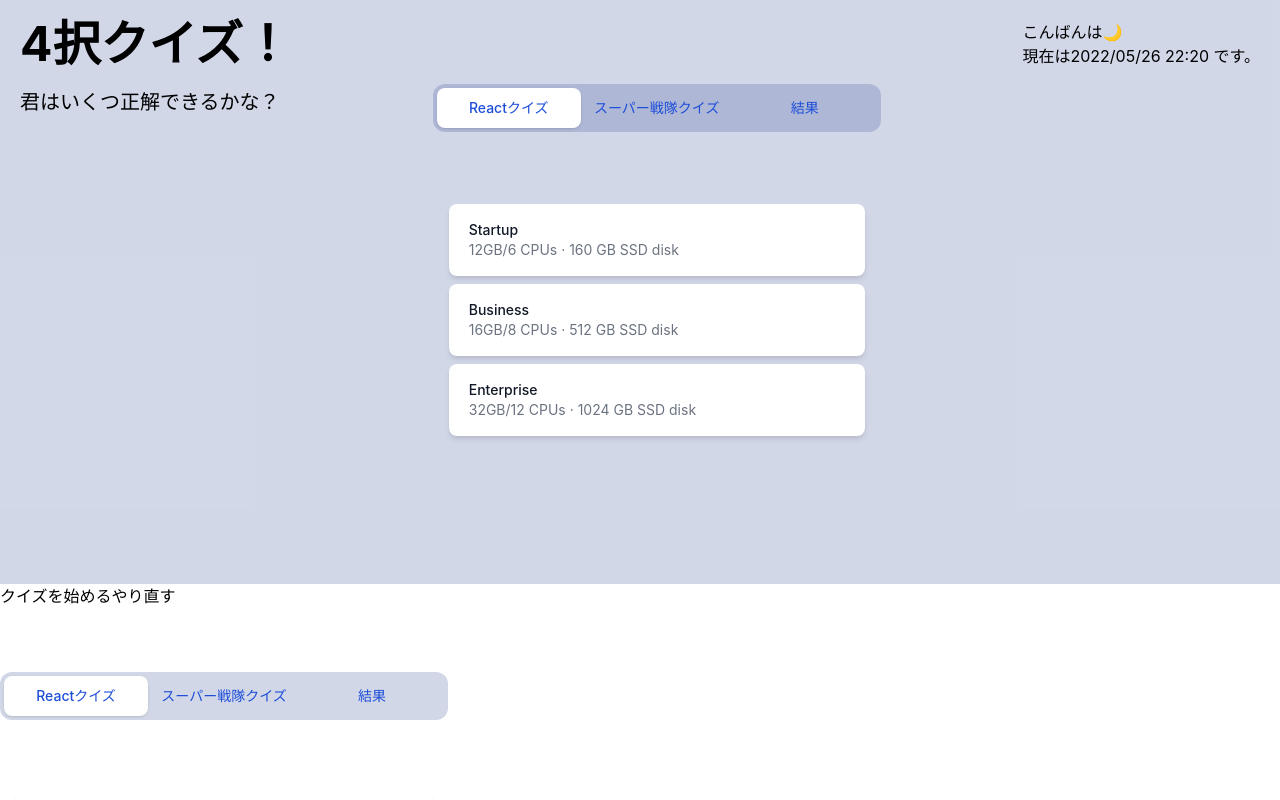
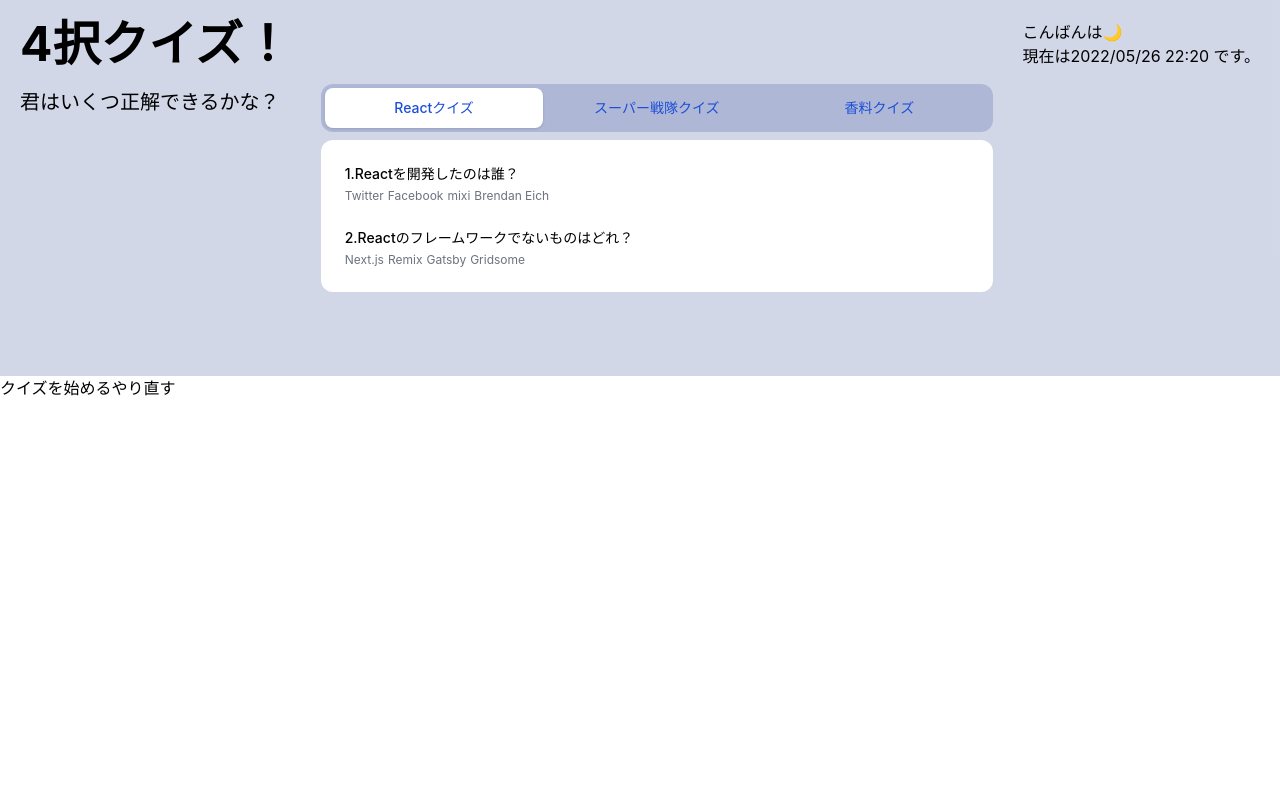
Before and after one commit to Mackie-S/RaiseTech_React, a React (Create React App) app: page / in a window 1280 px wide. Shown: the top 800 px of the page. Built offline with nearby package versions, Linux system fonts and the light colour scheme.

Commit message:
test commit because my macbook was renewed

```diff
--- a/src/App.jsx
+++ b/src/App.jsx
@@ -1,10 +1,8 @@
 import { useState } from "react";
 import "./App.css";
-import { Quizzes } from "./Components/Quizzes";
 import { MyTabs } from "./Components/MyTabs";
 // import { RequiredAleart } from "./Components/RequiredAleart";
 import { Header } from "./Components/Header";
-import { MyRadioGroup } from "./Components/MyRadioGroup";
 
 export const App = () => {
   const [isShowQuizzes, setIsShowQuizzes] = useState(false);
@@ -23,10 +21,9 @@
       <button onClick={onClickStart}>クイズを始める</button>
       <button onClick={onClickReset}>やり直す</button>
       {isShowQuizzes && (
-        <Quizzes />
+        <MyTabs />
       )}
-      <MyTabs />
-      <MyRadioGroup />
+
       {/* <RequiredAleart /> */}
     </>
   );
--- a/src/Components/MyRadioGroup.jsx
+++ b/src/Components/MyRadioGroup.jsx
@@ -1,84 +1,101 @@
-import { useState } from "react";
-import { RadioGroup } from "@headlessui/react";
+// import { useState, useMemo } from "react";
+// import { RadioGroup } from "@headlessui/react";
 
-const plans = [
-  {
-    name: "Startup",
-    ram: "12GB",
-    cpus: "6 CPUs",
-    disk: "160 GB SSD disk",
-  },
-  {
-    name: "Business",
-    ram: "16GB",
-    cpus: "8 CPUs",
-    disk: "512 GB SSD disk",
-  },
-  {
-    name: "Enterprise",
-    ram: "32GB",
-    cpus: "12 CPUs",
-    disk: "1024 GB SSD disk",
-  },
-];
+// export const MyRadioGroup = (props) => {
+//   const [selected, setSelected] = useState();
+//   const [isShowAnswers, setIsShowAnswers] = useState(false);
 
-export const MyRadioGroup = () => {
-  const [selected, setSelected] = useState();
+//   const onClickshow = () => {
+//     setIsShowAnswers(!isShowAnswers);
+//   };
 
-  return (
-    <div className="w-full px-4 py-16">
-      <div className="mx-auto w-full max-w-md">
-        <RadioGroup value={selected} onChange={setSelected}>
-          <RadioGroup.Label className="sr-only">Server size</RadioGroup.Label>
-          <div className="space-y-2">
-            {plans.map((plan) => (
-              <RadioGroup.Option
-                key={plan.name}
-                value={plan}
-                className={({ active, checked }) =>
-                  `${active ? "ring-2 ring-white ring-opacity-60 ring-offset-2 ring-offset-sky-300" : ""}
-                    ${checked ? "bg-sky-900 bg-opacity-75 text-white" : "bg-white"}
-                      relative flex cursor-pointer rounded-lg px-5 py-4 shadow-md focus:outline-none`
-                }
-              >
-                {({ active, checked }) => (
-                  <>
-                    <div className="flex w-full items-center justify-between">
-                      <div className="flex items-center">
-                        <div className="text-sm">
-                          <RadioGroup.Label as="p" className={`font-medium  ${checked ? "text-white" : "text-gray-900"}`}>
-                            {plan.name}
-                          </RadioGroup.Label>
-                          <RadioGroup.Description as="span" className={`inline ${checked ? "text-sky-100" : "text-gray-500"}`}>
-                            <span>
-                              {plan.ram}/{plan.cpus}
-                            </span>{" "}
-                            <span aria-hidden="true">&middot;</span> <span>{plan.disk}</span>
-                          </RadioGroup.Description>
-                        </div>
-                      </div>
-                      {checked && (
-                        <div className="shrink-0 text-white">
-                          <CheckIcon className="h-6 w-6" />
-                        </div>
-                      )}
-                    </div>
-                  </>
-                )}
-              </RadioGroup.Option>
-            ))}
-          </div>
-        </RadioGroup>
-      </div>
-    </div>
-  );
-};
+//   // クイズリストの状態変化を制御するためにuseState使用
+//   const [qLIsts,setQLists] = useState(props);
 
-function CheckIcon(props) {
-  return (
-    <svg viewBox="0 0 24 24" fill="none" {...props}>
-      <circle cx={12} cy={12} r={12} fill="#fff" opacity="0.2" />
-      <path d="M7 13l3 3 7-7" stroke="#fff" strokeWidth={1.5} strokeLinecap="round" strokeLinejoin="round" />
-    </svg>
-  );
-}
+//   // onChangeで使用する
+//   const inputAnswer = (selectedAnswer, targetIndex) => {
+//     setQLists(qLIsts.map((list, index) => (index === targetIndex ? { ...list, selectedAnswer } : list)));
+//   };
+
+//   const correctAnswers = useMemo(() => qLIsts.filter(({ Correct, selectedAnswer }) => Correct === selectedAnswer).length, [qLIsts]);
+
+//   const variableMessage = () => {
+//     if (correctAnswers === 0) {
+//       return "残念👋";
+//     } else if (correctAnswers === 1) {
+//       return "がんばれ💪";
+//     } else if (correctAnswers === 2) {
+//       return "まだまだ✊";
+//     } else if (correctAnswers === 3) {
+//       return "もう少し✋";
+//     } else if (correctAnswers === 4) {
+//       return "おめでとう👏 全";
+//     }
+//   };
+
+//   return (
+//     <div className="w-full px-4 py-16">
+//       <div className="mx-auto w-full max-w-md">
+//         {qLIsts.map(({ Question, Answers, Correct, selectedAnswer }, index) => {
+//           return(
+//         <>
+//           <RadioGroup value={selected} onChange={setSelected}>
+//             <RadioGroup.Label className="sr-only">Server size</RadioGroup.Label>
+//             <div className="space-y-2">
+//               <RadioGroup.Option
+//                 key={Question}
+//                 value={selected}
+//                 className={({ active, checked }) =>
+//                   `${active ? "ring-2 ring-white ring-opacity-60 ring-offset-2 ring-offset-sky-300" : ""}
+//                     ${checked ? "bg-sky-900 bg-opacity-75 text-white" : "bg-white"}
+//                       relative flex cursor-pointer rounded-lg px-5 py-4 shadow-md focus:outline-none`
+//                 }
+//               >
+//                 {({ active, checked }) => (
+//                   <>
+//                     <div className="flex w-full items-center justify-between">
+//                       <div className="flex items-center">
+//                         <div className="text-sm">
+//                           <RadioGroup.Label as="p" className={`font-medium  ${checked ? "text-white" : "text-gray-900"}`}>
+//                             {Question}
+//                           </RadioGroup.Label>
+//                           <RadioGroup.Description as="span" className={`inline ${checked ? "text-sky-100" : "text-gray-500"}`}></RadioGroup.Description>
+//                         </div>
+//                       </div>
+//                       {checked && (
+//                         <div className="shrink-0 text-white">
+//                           <CheckIcon className="h-6 w-6" />
+//                         </div>
+//                       )}
+//                     </div>
+//                   </>
+//                 )}
+//               </RadioGroup.Option>
+//             </div>
+//             {isShowAnswers && selectedAnswer && <p>{Correct === selectedAnswer ? "正解" : "不正解"}</p>}
+//             </RadioGroup>;
+//             </>
+//           )
+//         })}
+//       </div>
+//       <button
+//         onClick={() => {
+//           onClickshow();
+//           // errorMessage();
+//         }}
+//       >
+//         集計する
+//       </button>
+//       {isShowAnswers && <p> {`${variableMessage()}${correctAnswers}問正解`}</p>}
+//     </div>
+//   );
+// };
+
+// function CheckIcon(props) {
+//   return (
+//     <svg viewBox="0 0 24 24" fill="none" {...props}>
+//       <circle cx={12} cy={12} r={12} fill="#fff" opacity="0.2" />
+//       <path d="M7 13l3 3 7-7" stroke="#fff" strokeWidth={1.5} strokeLinecap="round" strokeLinejoin="round" />
+//     </svg>
+//   );
+// }
--- a/src/Components/MyTabs.jsx
+++ b/src/Components/MyTabs.jsx
@@ -1,9 +1,9 @@
-import { useState } from 'react'
-import { Tab } from '@headlessui/react'
-import { MyRadioGroup } from './MyRadioGroup'
+import { useState } from "react";
+import { Tab } from "@headlessui/react";
+// import { MyRadioGroup } from './MyRadioGroup'
 
 function classNames(...classes) {
-  return classes.filter(Boolean).join(' ')
+  return classes.filter(Boolean).join(" ");
 }
 
 export const MyTabs = () => {
@@ -11,56 +11,56 @@
     Reactクイズ: [
       {
         id: 1,
-        title: "1.Reactを開発したのは誰？",
-        date: ["Twitter", "Facebook", "mixi", "Brendan Eich"],
-        commentCount: 5,
-        shareCount: 2,
+        Question: "Reactを開発したのは誰？",
+        Answers: ["Twitter", "Facebook", "mixi", "Brendan Eich"],
+        Correct: "Facebook",
+        SelectedAnswer: "",
       },
       {
         id: 2,
-        title: "So you've bought coffee... now what?",
-        date: '2h ago',
-        commentCount: 3,
-        shareCount: 2,
+        Question: "Reactのフレームワークでないものはどれ？",
+        Answers: ["Next.js", "Remix", "Gatsby", "Gridsome"],
+        Correct: "Gridsome",
+        selectedAnswer: "",
       },
     ],
     スーパー戦隊クイズ: [
       {
         id: 1,
-        title: 'Is tech making coffee better or worse?',
-        date: 'Jan 7',
-        commentCount: 29,
-        shareCount: 16,
+        Question: "初代のスーパー戦隊はどれ？",
+        Answers: ["ジャッカー電撃隊", "バトルフィーバーJ", "秘密戦隊ゴレンジャー", "五星戦隊ダイレンジャー"],
+        Correct: "秘密戦隊ゴレンジャー",
+        selectedAnswer: "",
       },
       {
         id: 2,
-        title: 'The most innovative things happening in coffee',
-        date: 'Mar 19',
-        commentCount: 24,
-        shareCount: 12,
+        Question: "2022年現在、最新のスーパー戦隊はどれ？",
+        Answers: ["機界戦隊ゼンカイジャー", "暴太郎戦隊ドンブラザーズ", "超新星フラッシュマン", "未来戦隊タイムレンジャー"],
+        Correct: "暴太郎戦隊ドンブラザーズ",
+        selectedAnswer: "",
       },
     ],
-    結果: [
+    香料クイズ: [
       {
         id: 1,
-        title: 'Ask Me Anything: 10 answers to your questions about coffee',
-        date: '2d ago',
-        commentCount: 9,
-        shareCount: 5,
+        Question: "青葉アルコールと称されるグリーンな香りのする化合物はどれ？",
+        Answers: ["Hexanol", "cis-3-Hexenol", "trans-2-Hexenol", "cis-3-Hexenal"],
+        Correct: "cis-3-Hexenol",
+        SelectedAnswer: "",
       },
       {
         id: 2,
-        title: "The worst advice we've ever heard about coffee",
-        date: '4d ago',
-        commentCount: 1,
-        shareCount: 2,
+        Question: "コーヒーの香りに重要だが不安定な化合物はどれ？",
+        Answers: ["Guaiacol", "Pyridine", "Citral", "Furfuryl mercaptan"],
+        Correct: "Furfuryl mercaptan",
+        SelectedAnswer: "",
       },
     ],
-  })
+  });
 
   return (
-    <div className="w-full max-w-md px-2 py-16 sm:px-0">
-      <Tab.Group>
+    <div className="w-full max-w-2xl px-2 py-16 sm:px-0">
+      <Tab.Group manual>
         <Tab.List className="flex space-x-1 rounded-xl bg-blue-900/20 p-1">
           {/* Object.keys()メソッドでオブジェクトのプロパティ名を配列として取得し、その配列に対してmapメソッドで指定した処理を行う */}
           {Object.keys(categories).map((category) => (
@@ -68,62 +68,35 @@
               // keyがないとエラー→なんのためにkeyがあるのかわからなかったが、公式に
               // Keys help React identify which items have changed, are added, or are removedとあった
               key={category}
-              className={({ selected }) =>
-                classNames(
-                  'w-full rounded-lg py-2.5 text-sm font-medium leading-5 text-blue-700',
-                  'ring-white ring-opacity-60 ring-offset-2 ring-offset-blue-400 focus:outline-none focus:ring-2',
-                  selected
-                    ? 'bg-white shadow'
-                    : 'text-blue-100 hover:bg-white/[0.12] hover:text-white'
-                )
-              }
+              className={({ selected }) => classNames("w-full rounded-lg py-2.5 text-sm font-medium leading-5 text-blue-700", "ring-white ring-opacity-60 ring-offset-2 ring-offset-blue-400 focus:outline-none focus:ring-2", selected ? "bg-white shadow" : "text-blue-100 hover:bg-white/[0.12] hover:text-white")}
             >
               {category}
             </Tab>
           ))}
         </Tab.List>
         <Tab.Panels className="mt-2">
-          {/* {Object.values(categories).map((posts, idx) => (
-            <Tab.Panel
-              key={idx}
-              className={classNames(
-                'rounded-xl bg-white p-3',
-                'ring-white ring-opacity-60 ring-offset-2 ring-offset-blue-400 focus:outline-none focus:ring-2'
-              )}
-            >
+          {Object.values(categories).map((posts, idx) => (
+            <Tab.Panel key={idx} className={classNames("rounded-xl bg-white p-3", "ring-white ring-opacity-60 ring-offset-2 ring-offset-blue-400 focus:outline-none focus:ring-2")}>
               <ul>
                 {posts.map((post) => (
-                  <li
-                    key={post.id}
-                    className="relative rounded-md p-3 hover:bg-gray-100"
-                  >
-                    <h3 className="text-sm font-medium leading-5">
-                      {post.title}
-                    </h3>
-
+                  <li key={post.id} className="relative rounded-md p-3 hover:bg-gray-100">
+                    <h3 className="text-sm font-medium leading-5">                          {`${post.id}.${post.Question}`}</h3>
                     <ul className="mt-1 flex space-x-1 text-xs font-normal leading-4 text-gray-500">
-                      <li>{post.date}</li>
-                      <li>&middot;</li>
-                      <li>{post.commentCount} comments</li>
-                      <li>&middot;</li>
-                      <li>{post.shareCount} shares</li>
+                      {/* 自作できた！！！ 2022/6/8 →ここをradio buttonにしたい */}
+                      {post.Answers.map((Answer) => (
+                        <li key={Answer} className="hover:bg-gray-100">
+                          {Answer}
+                        </li>
+                      ))}
                     </ul>
-
-                    <a
-                      href="#"
-                      className={classNames(
-                        'absolute inset-0 rounded-md',
-                        'ring-blue-400 focus:z-10 focus:outline-none focus:ring-2'
-                      )}
-                    />
+                    {/* <a href="#" className={classNames("absolute inset-0 rounded-md", "ring-blue-400 focus:z-10 focus:outline-none focus:ring-2")} /> */}
                   </li>
                 ))}
-              </ul> */}
-            {/* </Tab.Panel> */}
-          {/* ))} */}
-          <MyRadioGroup />
+              </ul>
+            </Tab.Panel>
+          ))}
         </Tab.Panels>
       </Tab.Group>
     </div>
-  )
-}
+  );
+};
--- a/src/Components/Questions.jsx
+++ b/src/Components/Questions.jsx
@@ -37,7 +37,7 @@
   // };
 
   return (
-    <>
+    <div className="w-full px-4 py-16">
       {qLIsts.map(({ Question, Answers, Correct, selectedAnswer }, index) => {
         return (
           <div key={Question}>
@@ -67,6 +67,6 @@
       </button>
       {/* <Toaster /> */}
       {isShowAnswers && <p> {`${variableMessage()}${correctAnswers}問正解`}</p>}
-    </>
+    </div>
   );
 };
--- a/src/Components/Quizzes.jsx
+++ b/src/Components/Quizzes.jsx
@@ -1,4 +1,5 @@
 import { Questions } from "./Questions";
+// import { MyRadioGroup } from "./MyRadioGroup";
 
 // クイズリストをpropsとして渡すコンポーネント
 
--- /dev/null
+++ b/src/Components/Test.jsx
@@ -0,0 +1,124 @@
+import { useState } from 'react'
+import { Tab } from '@headlessui/react'
+
+function classNames(...classes) {
+  return classes.filter(Boolean).join(' ')
+}
+
+export const Test = () => {
+  const [categories] = useState({
+    Recent: [
+      {
+        id: 1,
+        title: 'Does drinking coffee make you smarter?',
+        date: '5h ago',
+        commentCount: 5,
+        shareCount: 2,
+      },
+      {
+        id: 2,
+        title: "So you've bought coffee... now what?",
+        date: '2h ago',
+        commentCount: 3,
+        shareCount: 2,
+      },
+    ],
+    Popular: [
+      {
+        id: 1,
+        title: 'Is tech making coffee better or worse?',
+        date: 'Jan 7',
+        commentCount: 29,
+        shareCount: 16,
+      },
+      {
+        id: 2,
+        title: 'The most innovative things happening in coffee',
+        date: 'Mar 19',
+        commentCount: 24,
+        shareCount: 12,
+      },
+    ],
+    Trending: [
+      {
+        id: 1,
+        title: 'Ask Me Anything: 10 answers to your questions about coffee',
+        date: '2d ago',
+        commentCount: 9,
+        shareCount: 5,
+      },
+      {
+        id: 2,
+        title: "The worst advice we've ever heard about coffee",
+        date: '4d ago',
+        commentCount: 1,
+        shareCount: 2,
+      },
+    ],
+  })
+
+  return (
+    <div className="w-full max-w-md px-2 py-16 sm:px-0">
+      <Tab.Group>
+        <Tab.List className="flex space-x-1 rounded-xl bg-blue-900/20 p-1">
+          {Object.keys(categories).map((category) => (
+            <Tab
+              key={category}
+              className={({ selected }) =>
+                classNames(
+                  'w-full rounded-lg py-2.5 text-sm font-medium leading-5 text-blue-700',
+                  'ring-white ring-opacity-60 ring-offset-2 ring-offset-blue-400 focus:outline-none focus:ring-2',
+                  selected
+                    ? 'bg-white shadow'
+                    : 'text-blue-100 hover:bg-white/[0.12] hover:text-white'
+                )
+              }
+            >
+              {category}
+            </Tab>
+          ))}
+        </Tab.List>
+        <Tab.Panels className="mt-2">
+          {Object.values(categories).map((posts, idx) => (
+            <Tab.Panel
+              key={idx}
+              className={classNames(
+                'rounded-xl bg-white p-3',
+                'ring-white ring-opacity-60 ring-offset-2 ring-offset-blue-400 focus:outline-none focus:ring-2'
+              )}
+            >
+              <ul>
+                {posts.map((post) => (
+                  <li
+                    key={post.id}
+                    className="relative rounded-md p-3 hover:bg-gray-100"
+                  >
+                    <h3 className="text-sm font-medium leading-5">
+                      {post.title}
+                    </h3>
+
+                    <ul className="mt-1 flex space-x-1 text-xs font-normal leading-4 text-gray-500">
+                      <li>{post.date}</li>
+                      <li>&middot;</li>
+                      <li>{post.commentCount} comments</li>
+                      <li>&middot;</li>
+                      <li>{post.shareCount} shares</li>
+                    </ul>
+
+                    <a
+                      href="#"
+                      className={classNames(
+                        'absolute inset-0 rounded-md',
+                        'ring-blue-400 focus:z-10 focus:outline-none focus:ring-2'
+                      )}
+                    />
+                  </li>
+                ))}
+              </ul>
+            </Tab.Panel>
+          ))}
+        </Tab.Panels>
+      </Tab.Group>
+    </div>
+  )
+}
```
